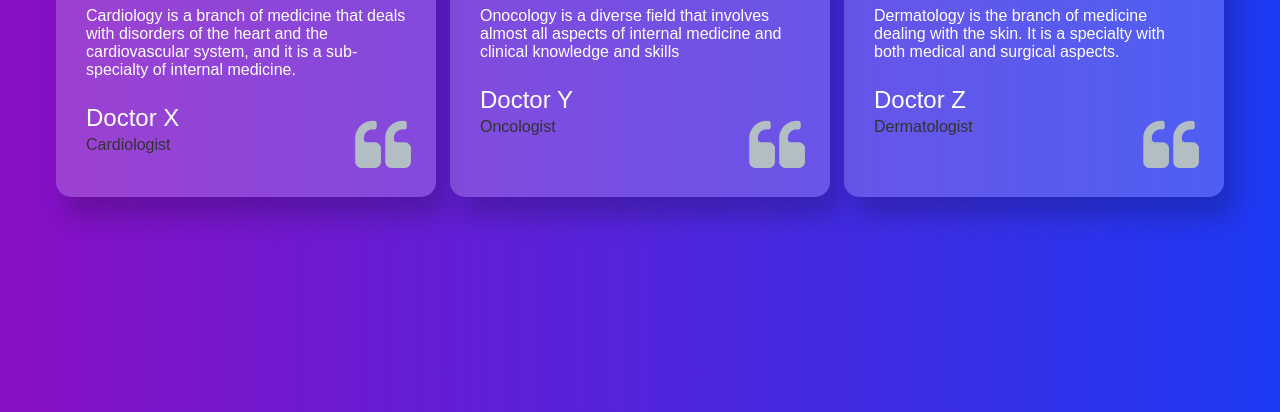
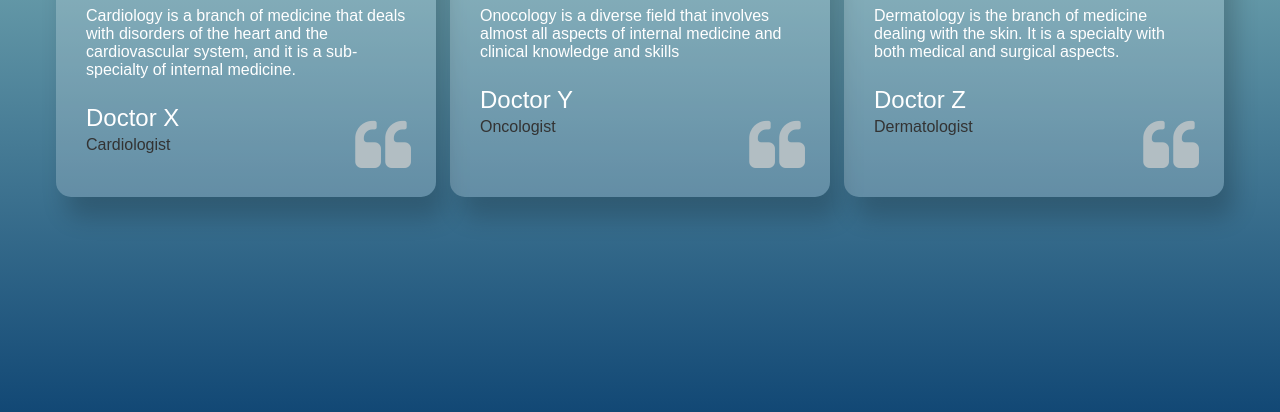
Before and after one commit to SENIVO-blip/Group29, a plain HTML site: page dashboard.html in a window 1280 px wide. Shown: the part 388-800 px from the top of the page. Drawn offline with Linux system fonts and the light colour scheme.

Commit message:
Update dashboard.css

```diff
--- a/dashboard.css
+++ b/dashboard.css
@@ -6,7 +6,7 @@
 }
 .wrapper{
 
-    background: linear-gradient(90deg, #880fc4, #1d39f2 100%);
+ background: linear-gradient(#ade0d4, #124875);
     min-height: 100vh;
     margin: 0 auto;
     display: flex;
```
